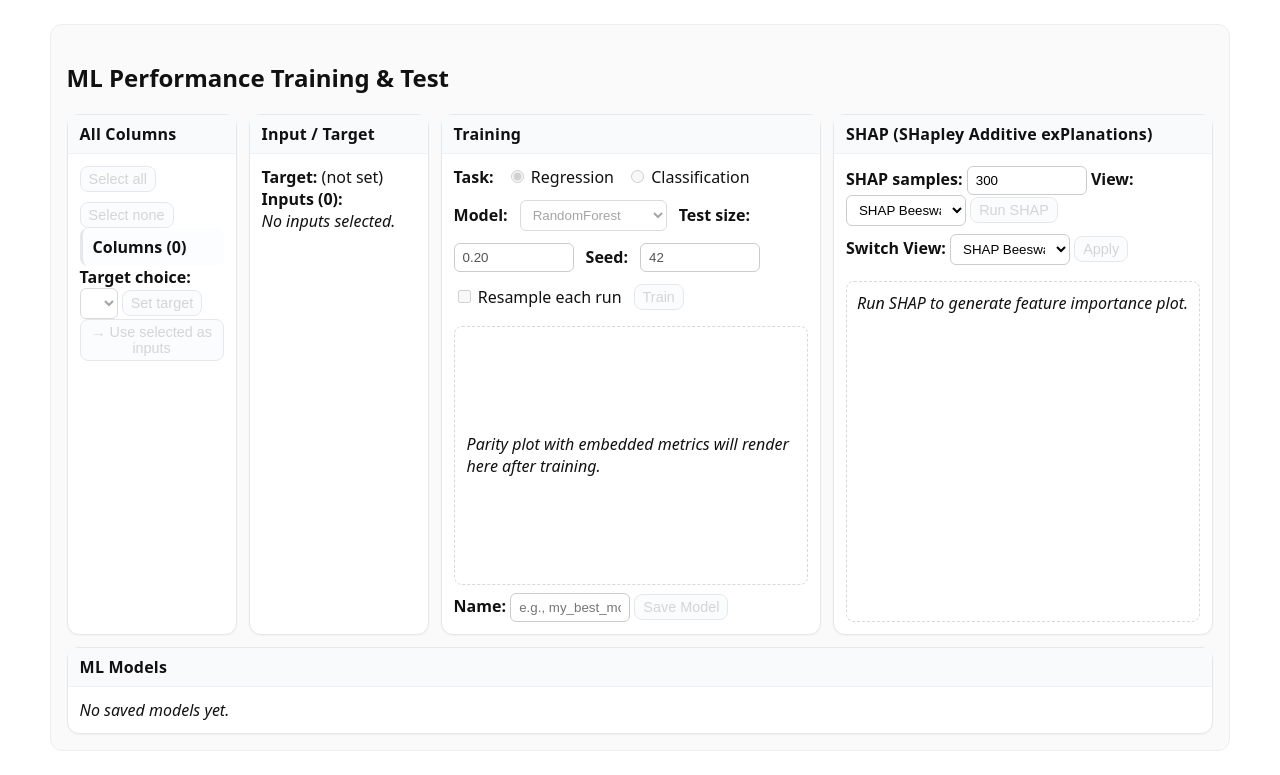
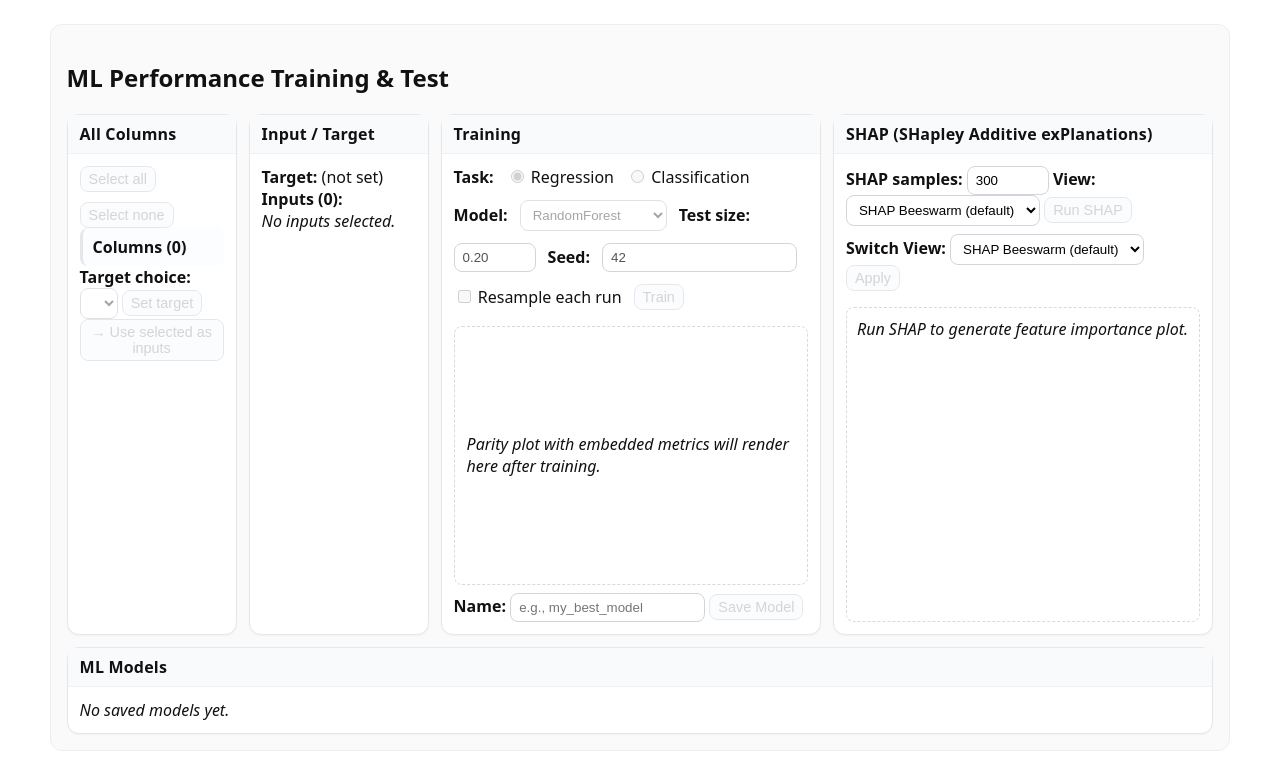
Before and after one commit to ornlpmcp/ASCENDS, a FastAPI app: page /train in a window 1280 px wide. Shown: the part 51-826 px from the top of the page. Run offline with FastAPI, Linux system fonts and the light colour scheme; lists and menus that the app fills with data are empty.

Commit message:
Remove duplicate input select CSS
- Drop stale .input and .select overrides that reset border styling

- Preserve .input-inline while removing the fixed 120px input width

Refs: Phase 1.7 (.agent_feedback/20260522_110045_EDT_claude_phase1_final_instruction.md)

```diff
--- a/static/app.css
+++ b/static/app.css
@@ -249,9 +249,7 @@ nav a:hover { color:var(--accent); }
 }
 .btn:disabled { opacity: .55; cursor: not-allowed; }
 .btn-sm { font-size:0.9rem; padding:4px 8px; }
-.input { padding:6px 8px; border:1px solid #ccc; border-radius:6px; width:120px; }
 .input-inline { display:inline-flex; gap:6px; align-items:center; margin:0 8px; }
-.select { padding:6px 8px; border:1px solid #ccc; border-radius:6px; }
 .list { margin: 0; padding-left: 18px; }
 .list li { padding:6px 8px; border-bottom:1px solid #eee; background:#fff; }
 .chart-placeholder { border:1px dashed #ccc; padding:24px; text-align:center; background:#fff; border-radius:8px; }
```
